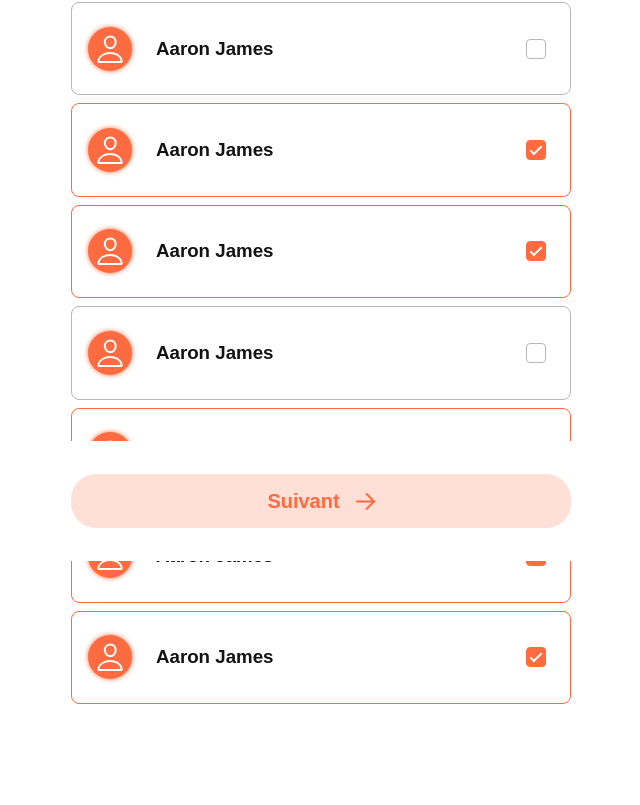
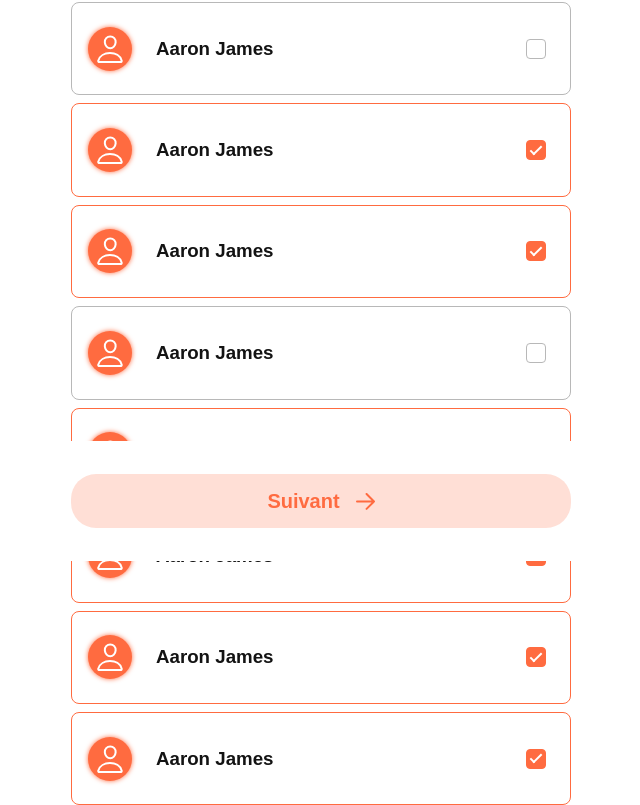
Before and after one commit to alexishadjian/mds-tips, a Next.js app in the folder src/: page /kitchen in a window 1280 px wide. Shown: the part 239-1044 px from the top of the page, without its empty margins (319-959 px from the left). Before the commit the page ends 943 px from the top, so only its background shows below. Built offline with nearby package versions, Linux system fonts and the light colour scheme.

Commit message:
Tip page

```diff
--- /dev/null
+++ b/src/app/components/input/input.module.scss
@@ -0,0 +1,14 @@
+.input {
+    margin-bottom: 12px;
+    span {
+        color: var(--orange);
+        font-size: 17px;
+        font-weight: 700;
+    }
+    input {
+        background-color: var(--bg-input-color);
+        padding: 16px 28px;
+        border-radius: 8px;
+        border: none;
+    }
+}
--- a/src/app/service/page.js
+++ b/src/app/service/page.js
@@ -1,8 +1,8 @@
-import styles from './style.module.scss';
+import styles from './service.module.scss';
 import Header from '../components/header/Header';
 import TypeSwitchers from '../components/typeSwitchers/TypeSwitchers';
 import UserCards from '../components/userCards/UserCards';
-import BottomButton from '../components/button/Button';
+import Button from '../components/button/Button';
 import ThemeSwitcher from '../components/themeSwitcher/ThemeSwitcher';
 
 export default function Service() {
@@ -23,7 +23,7 @@ export default function Service() {
             <h2 className={styles.color_title + " m-0"}>Services</h2>
             <ThemeSwitcher />
             <h2 className="m-0">midi</h2>
-            <BottomButton text="Commencer le service !" link="/cuisine" />
+            <Button text="Commencer le service !" link="/tip" />
         </div>
 
     </main>
--- /dev/null
+++ b/src/app/tip/tip.module.scss
@@ -0,0 +1,3 @@
+.amounts {
+    margin: 28px 0;
+}
--- a/src/datas/datas.js
+++ b/src/datas/datas.js
@@ -8,37 +8,43 @@ export const datas = {
             type: "salle",
         },
         {
-            id: 1,
+            id: 2,
             name: "Aaron James",
             photo: "",
             type: "cuisine",
         },
         {
-            id: 1,
+            id: 3,
             name: "Aaron James",
             photo: "",
             type: "cuisine",
         },
         {
-            id: 1,
+            id: 4,
             name: "Aaron James",
             photo: "",
             type: "salle",
         },
         {
-            id: 1,
+            id: 5,
             name: "Aaron James",
             photo: "",
             type: "cuisine",
         },
         {
-            id: 1,
+            id: 6,
             name: "Aaron James",
             photo: "",
             type: "cuisine",
         },
         {
-            id: 1,
+            id: 7,
+            name: "Aaron James",
+            photo: "",
+            type: "cuisine",
+        },
+        {
+            id: 7,
             name: "Aaron James",
             photo: "",
             type: "cuisine",
--- a/src/styles/global.scss
+++ b/src/styles/global.scss
@@ -11,14 +11,6 @@ html {
 body {
     height: 100vh;
     padding-top: 50px;
-}
-
-main {
-    position: relative;
-}
-
-h1, h2, h3, h4, h4, h6 {
-    // color: var(--txt-color-primary);
 }
 
 main {
@@ -97,6 +89,10 @@ Columns
     margin-right: auto;
 }
 
+/*--------------------------------------------------------------
+Inputs
+--------------------------------------------------------------*/
+
 input[type="checkbox"] {
     position: relative;
     border: 1px solid var(--gray);
@@ -128,6 +124,10 @@ input[type="checkbox"] {
     }
 }
 
+/*--------------------------------------------------------------
+Global
+--------------------------------------------------------------*/
+
 .bottom-container {
     position: fixed;
     bottom: 0;
--- a/src/styles/variables.scss
+++ b/src/styles/variables.scss
@@ -4,9 +4,10 @@
     --white: #FFFFFF;
     --gray:#B8B8B8;
     --dark-gray: #474747;
+    --dark-gray1: #3E3E3E;
     --light-gray:#E9E9E9;
+    --light-gray1: #F4F4F4;
     --light-red: #FF4242;
-
     --orange: #FF6B40;
 
 }
@@ -16,11 +17,7 @@
     --bg-color-primary:     var(--white);
     --txt-color-primary:    var(--black);
     --bg-color-secondary:   var(--light-gray);
-
-
-    // --bg-color-tertiary:
-
-    // --txt-color-secondary:  var(--light-gray3);
+    --bg-input-color:       var(--light-gray1);
 
 }
 
@@ -29,10 +26,6 @@
     --bg-color-primary:     var(--black1);
     --txt-color-primary:    var(--white);
     --bg-color-secondary:   var(--dark-gray);
-
-    // --bg-color-tertiary:    var(--dark-gray2);
-
-
-    // --txt-color-secondary:  var(--light-gray3);
+    --bg-input-color:       var(--dark-gray1);
 
 }
```
Also changed, not shown: src/app/components/input/Input.js (added, +11 -0 lines), src/app/components/tipAmount/TipAmount.js (added, +10 -0 lines), src/app/components/tipAmount/tip-amount.module.scss (added, +8 -0 lines), src/app/tip/page.js (added, +27 -0 lines), src/app/service/service.module.scss (renamed from src/app/service/style.module.scss).
